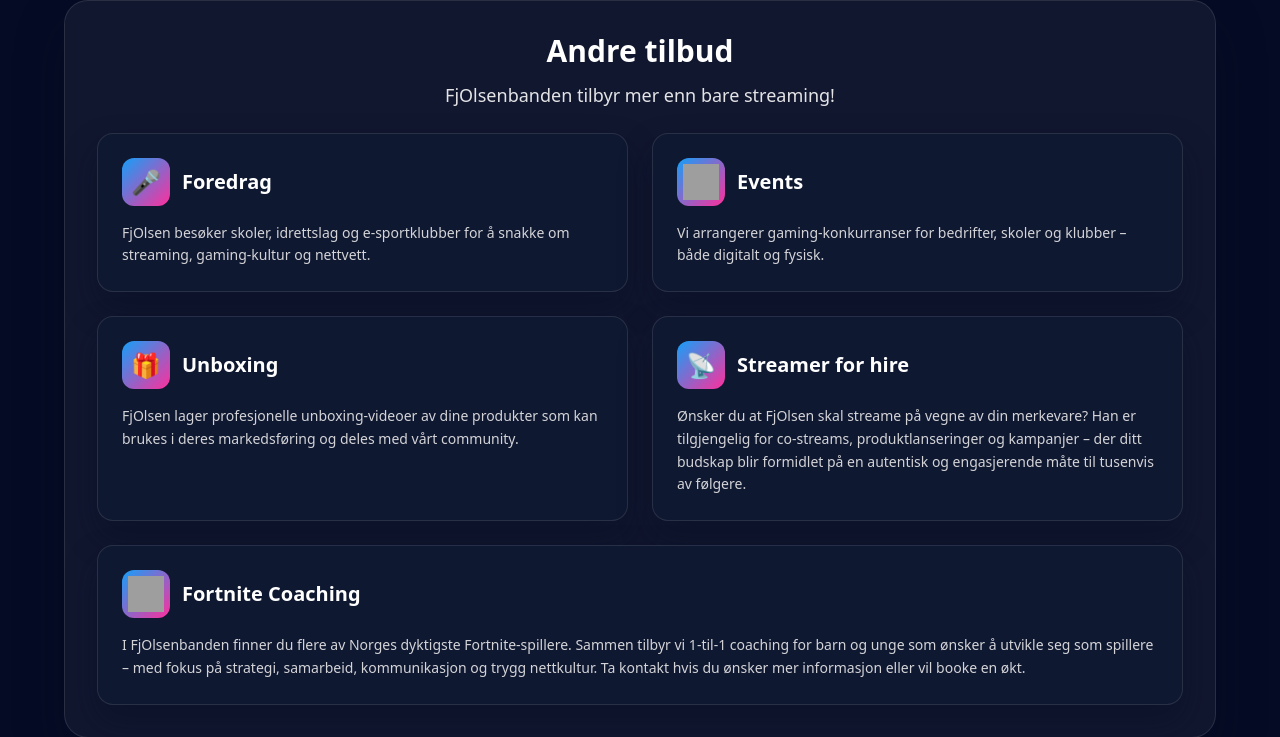
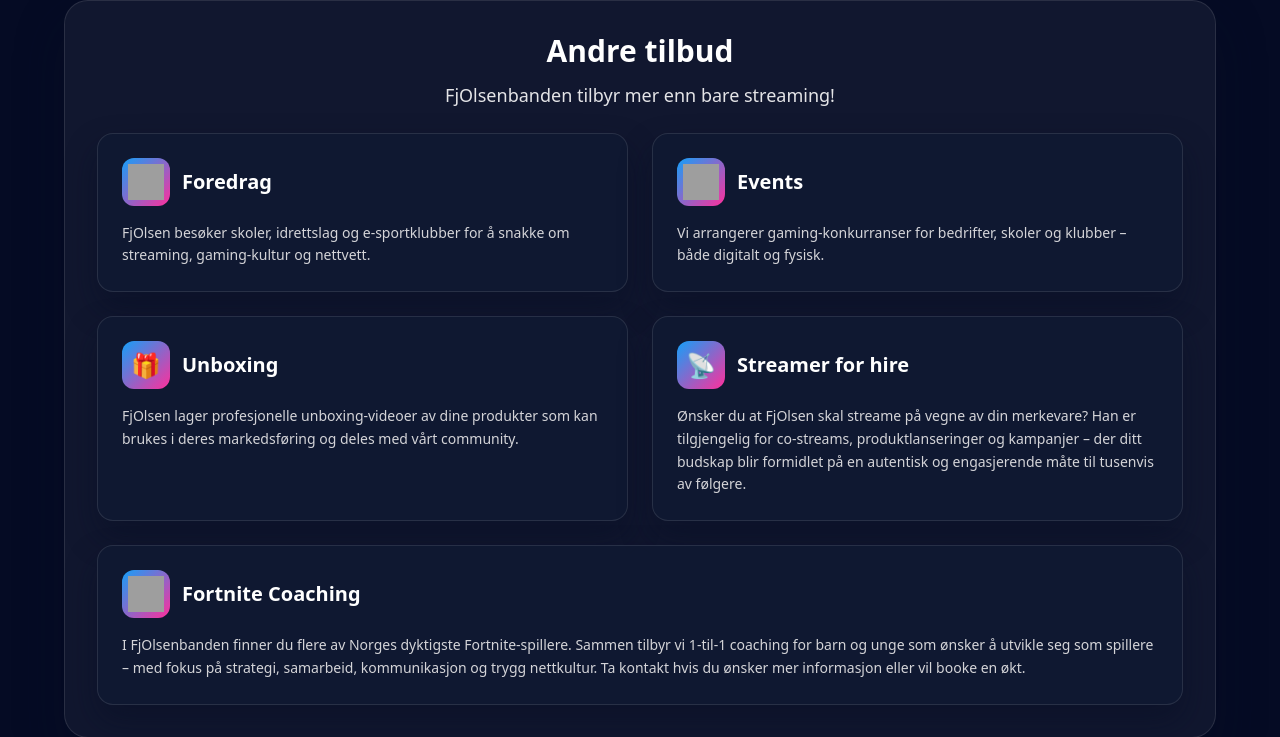
Before and after one commit to XS227/Fjolsenbanden, a PHP site: page / in a window 1280 px wide. Shown: the part 2684-3421 px from the top of the page. Run offline with PHP 8.4, Linux system fonts and the light colour scheme; some libraries are stand-ins or nearby versions; grey boxes are pictures that could not be loaded.

Commit message:
Use Glad tenner artwork for Foredrag offering

```diff
--- a/index.html
+++ b/index.html
@@ -843,7 +843,9 @@
           <div class="grid gap-6 text-left sm:grid-cols-2">
             <div class="flex h-full flex-col gap-4 rounded-2xl border border-white/10 bg-[#101a33]/80 p-6 shadow-[0_16px_32px_rgba(6,14,35,0.45)]">
               <div class="flex items-center gap-3">
-                <span class="grid h-12 w-12 place-content-center rounded-xl bg-gradient-to-br from-[#13A0F9] to-[#FF2F9C] text-2xl">🎤</span>
+                <span class="grid h-12 w-12 place-content-center overflow-hidden rounded-xl bg-gradient-to-br from-[#13A0F9] to-[#FF2F9C] p-1.5" aria-hidden="true">
+                  <img src="https://setaei.com/Fjolsen/Glad%20tenner.png" alt="" loading="lazy" class="h-9 w-9" />
+                </span>
                 <h3 class="text-xl font-semibold text-white">Foredrag</h3>
               </div>
               <p class="text-sm leading-relaxed text-zinc-300">FjOlsen besøker skoler, idrettslag og e-sportklubber for å snakke om streaming, gaming-kultur og nettvett.</p>
--- a/index.php
+++ b/index.php
@@ -1011,7 +1011,9 @@
           <div class="grid gap-6 text-left sm:grid-cols-2">
             <div class="flex h-full flex-col gap-4 rounded-2xl border border-white/10 bg-[#101a33]/80 p-6 shadow-[0_16px_32px_rgba(6,14,35,0.45)]">
               <div class="flex items-center gap-3">
-                <span class="grid h-12 w-12 place-content-center rounded-xl bg-gradient-to-br from-[#13A0F9] to-[#FF2F9C] text-2xl">🎤</span>
+                <span class="grid h-12 w-12 place-content-center overflow-hidden rounded-xl bg-gradient-to-br from-[#13A0F9] to-[#FF2F9C] p-1.5" aria-hidden="true">
+                  <img src="https://setaei.com/Fjolsen/Glad%20tenner.png" alt="" loading="lazy" class="h-9 w-9" />
+                </span>
                 <h3 class="text-xl font-semibold text-white">Foredrag</h3>
               </div>
               <p class="text-sm leading-relaxed text-zinc-300">FjOlsen besøker skoler, idrettslag og e-sportklubber for å snakke om streaming, gaming-kultur og nettvett.</p>
```
